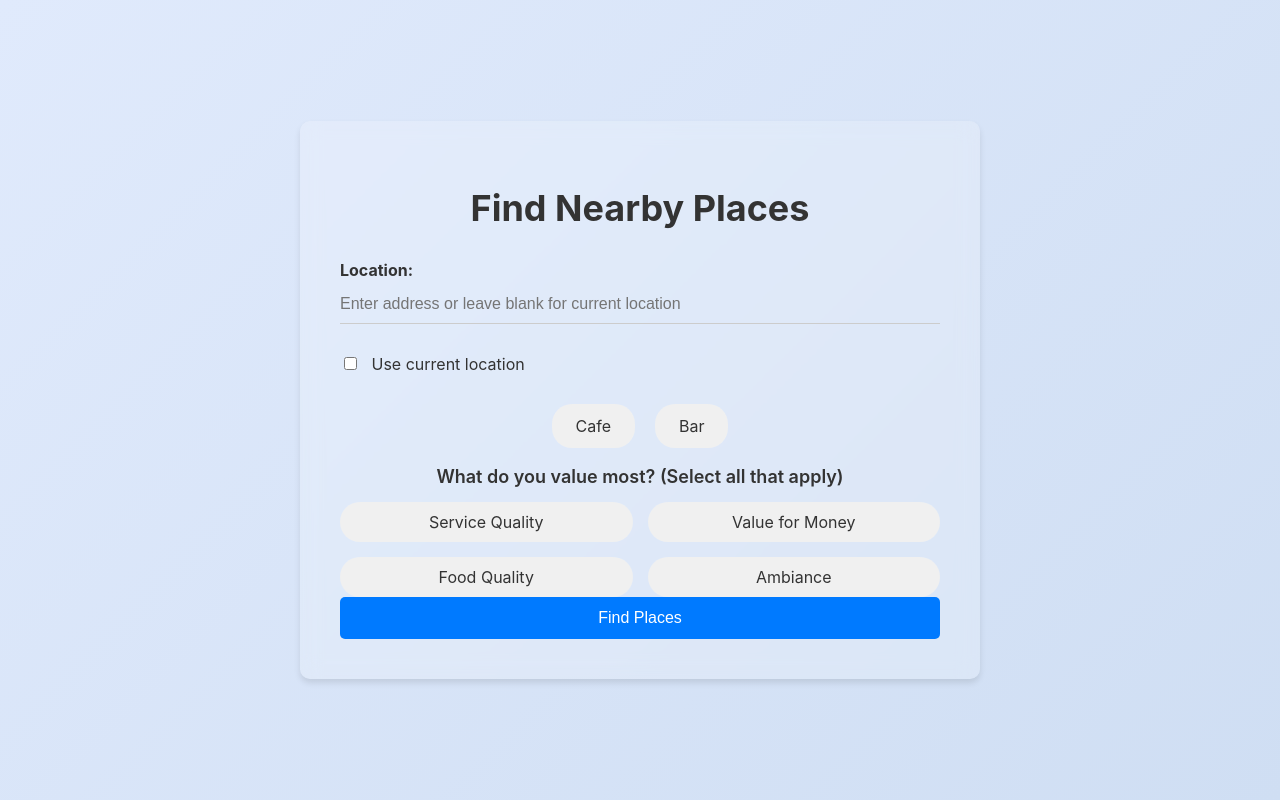
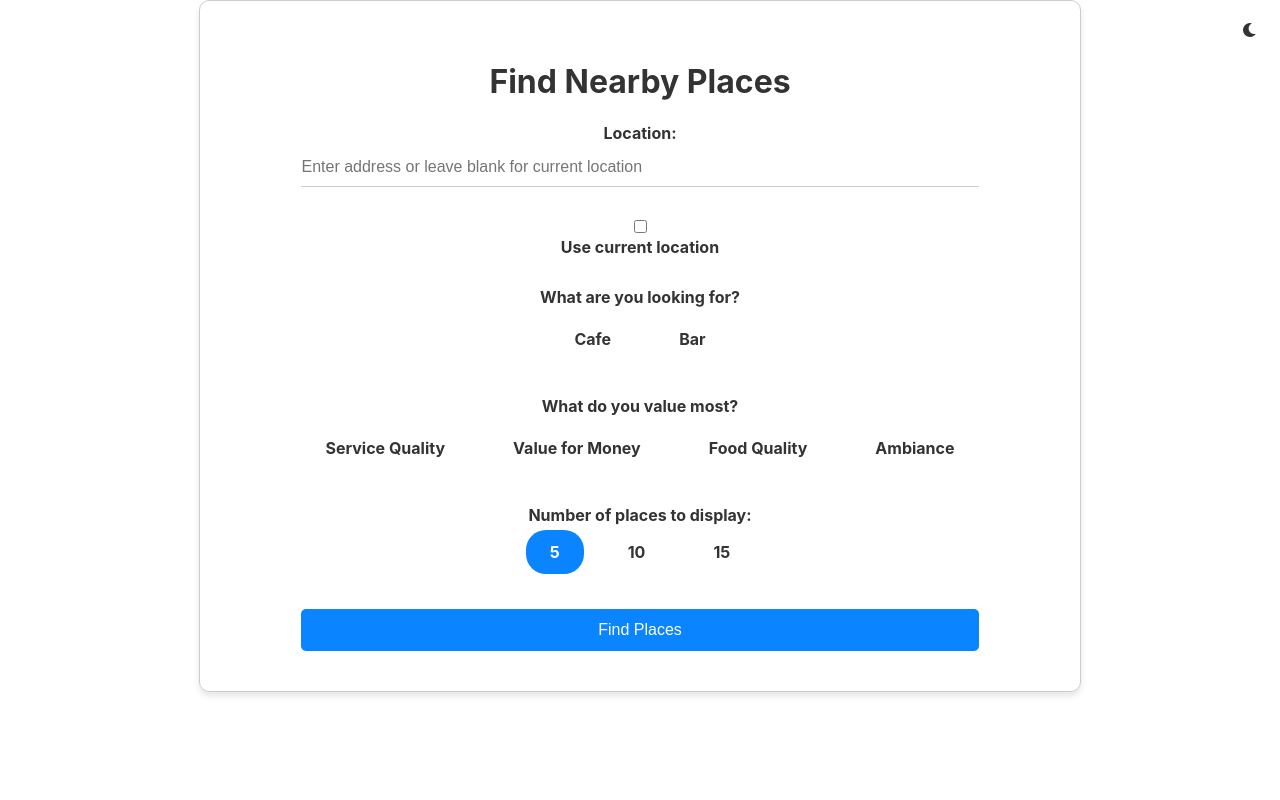
Before and after one commit to tonypapakon/place_suggestion, a Flask app: page / in a window 1280 px wide. Run offline with Flask 3, Linux system fonts and the light colour scheme; some libraries are stand-ins or nearby versions.

Commit message:
Add SQLite database for feedback, update feedback logic, enhance light/dark theming with better general styling, and refactor app structure

```diff
--- a/app.py
+++ b/app.py
@@ -4,31 +4,58 @@ from transformers import pipeline
 from tqdm import tqdm
 from dotenv import load_dotenv
 from collections import Counter
-from flask import Flask, request, render_template
+from flask import Flask, request, render_template, session
+from sklearn.feature_extraction.text import TfidfVectorizer
+from sklearn.metrics.pairwise import cosine_similarity
+import sqlite3
 
-#Initialize Flask
+# Initialize Flask
 app = Flask(__name__)
+app.secret_key = 'your_secret_key_here'  # Replace with a secure key for session management
 
-#Google's API key for places.
+# Load Google's API key from .env
 load_dotenv()
 API_KEY = os.getenv('G_API_KEY')
 if not API_KEY:
-    raise ValueError('No Google API key provided.')
+    raise ValueError('No Google API key provided in .env.')
 
-#Categories for classification
+# Categories for classification
 CATEGORIES = ['service quality', 'value for money', 'food quality', 'ambiance']
 
-#Load the classifier
+# Load the classifier
 classifier = pipeline(model="facebook/bart-large-mnli")
 
+# --- Database Setup ---
+
+def get_db_connection():
+    """Connect to the SQLite database."""
+    conn = sqlite3.connect('feedback.db')
+    conn.row_factory = sqlite3.Row  # Allows accessing columns by name
+    return conn
+
+def init_db():
+    """Initialize the database with the user_feedback table."""
+    conn = get_db_connection()
+    cursor = conn.cursor()
+    cursor.execute('''
+        CREATE TABLE IF NOT EXISTS user_feedback (
+            user_id TEXT,
+            place_id TEXT,
+            liked BOOLEAN,
+            category TEXT,
+            timestamp DATETIME DEFAULT CURRENT_TIMESTAMP
+        )
+    ''')
+    conn.commit()
+    conn.close()
+
+# Run database initialization when the app starts
+init_db()
+
+# --- End Database Setup ---
+
 def geocode_address(address, api_key):
-    """Geocode an address to latitude and longitude.
-
-    Args:
-        address (str): The address to geocode.
-        api_key (str): Google API key.
-    """
-
+    """Geocode an address to latitude and longitude."""
     url = f'https://maps.googleapis.com/maps/api/geocode/json?address={address}&key={api_key}'
     response = requests.get(url)
     data = response.json()
@@ -40,41 +67,19 @@ def geocode_address(address, api_key):
     else:
         raise ValueError(f'Geocoding failed with status: {data["status"]}')
 
-def fetch_reviews(place_id, api_key, max_reviews=10):
-    """Fetches reviews for a given place ID from Google Maps API.
-
-    Args:
-        place_id (str): ID of the place.
-        api_key (str): Google API key.
-        max_reviews (int, optional): Number of reviews that being checked. Defaults to 5 due to Google's API limitation.
-
-    Returns:
-        list: A list of reviews for the specified place.
-    """
-
-    # API request URL
+def fetch_reviews(place_id, api_key, max_reviews=5):
+    """Fetch reviews for a given place ID from Google Maps API."""
     url = f'https://maps.googleapis.com/maps/api/place/details/json?place_id={place_id}&fields=reviews&reviews_no_translation=false&key={api_key}'
-    # Send request to the API
     response = requests.get(url)
     data = response.json()
-
     if 'result' in data and 'reviews' in data['result']:
         reviews = data['result']['reviews']
         filtered_reviews = [review for review in reviews if review.get('text', '').strip()]
         return filtered_reviews[:max_reviews]
     return []
 
-
 def classify_review(review_text):
-    """Classifies the review text into a category.
-
-    Args:
-        review_text (str): The text of the review to classify.
-
-    Returns:
-        str : The category of the review.
-    """
-
+    """Classify the review text into a category."""
     if review_text.strip():
         result = classifier(review_text, CATEGORIES)
         return result['labels'][0]
@@ -84,11 +89,8 @@ def classify_review(review_text):
 def index():
     if request.method == 'POST':
         category = request.form['category']
-        # Get user preferences from the form
-        selected_preferences = request.form.getlist('preferences')  # List of selected categories
-
         try:
-            # Determine location (unchanged)
+            # Determine location
             if 'lat' in request.form and 'lng' in request.form and request.form['lat'] and request.form['lng']:
                 lat = float(request.form['lat'])
                 lng = float(request.form['lng'])
@@ -98,21 +100,17 @@ def index():
                     return render_template('results.html', error='No location provided.')
                 lat, lng = geocode_address(location_text, API_KEY)
 
-            # Perform a nearby search (unchanged)
+            # Perform a nearby search
             radius = 1000  # 1 km
             url = f'https://maps.googleapis.com/maps/api/place/nearbysearch/json?location={lat},{lng}&radius={radius}&type={category}&key={API_KEY}'
             response = requests.get(url)
             data = response.json()
             if data['status'] != 'OK':
                 return render_template('results.html', error='No places found.')
-            places = data['results'][:10]  # Take first 10 places
 
-            # Compute user weights
-            if selected_preferences:
-                num_selected = len(selected_preferences)
-                user_weights = {cat: 1.0 / num_selected if cat in selected_preferences else 0 for cat in CATEGORIES}
-            else:
-                user_weights = None  # No preferences selected
+            # Get number of places from form (default to 5)
+            max_places = int(request.form.get('max_places', 5))
+            places = data['results'][:max_places]
 
             # Process each place
             place_data = []
@@ -132,40 +130,22 @@ def index():
                     if isinstance(rating, (int, float)):
                         overall_ratings.append(rating)
                         if rating >= 4:
-                            category = classify_review(review['text'])
-                            if category in CATEGORIES:
-                                category_counts[category] += 1
+                            cat = classify_review(review['text'])
+                            if cat in CATEGORIES:
+                                category_counts[cat] += 1
                             else:
-                                category = 'N/A'
+                                cat = 'N/A'
                         else:
-                            category = 'N/A'
+                            cat = 'N/A'
                     else:
-                        category = 'N/A'
+                        cat = 'N/A'
                     classify_reviews.append({
                         'text': review['text'],
                         'rating': rating,
-                        'category': category
+                        'category': cat
                     })
-                # Calculate average rating
                 overall_avg = sum(overall_ratings) / len(overall_ratings) if overall_ratings else None
-
-                # Best category (unchanged)
                 most_common_category = category_counts.most_common(1)[0][0] if category_counts else 'N/A'
-
-                # Compute place proportions
-                total_high_rated = sum(category_counts.values())
-                if total_high_rated > 0:
-                    place_proportions = {cat: category_counts[cat] / total_high_rated for cat in CATEGORIES}
-                else:
-                    place_proportions = {cat: 0 for cat in CATEGORIES}  # No high-rated reviews
-
-                # Compute personalized score
-                if user_weights:
-                    score = sum(user_weights[cat] * place_proportions[cat] for cat in CATEGORIES)
-                else:
-                    score = overall_avg if overall_avg is not None else 0  # Fallback to overall rating
-
-                # Store place data with score
                 place_data.append({
                     'name': name,
                     'lat': lat,
@@ -173,21 +153,97 @@ def index():
                     'overall_avg': overall_avg,
                     'category': most_common_category,
                     'reviews': classify_reviews,
-                    'score': score  # New field for sorting
+                    'place_id': place_id  # Added for feedback
                 })
 
-            # Sort places by score (descending)
-            place_data.sort(key=lambda x: x['score'], reverse=True)
+            # Personalize: re-rank places based on feedback
+            user_id = session.get('user_id', 'default_user')  # Temporary user ID
+            liked_categories = get_liked_categories(user_id)
+            if liked_categories:
+                place_data.sort(key=lambda p: compute_preference_score(p, liked_categories), reverse=True)
 
-            return render_template('results.html', places=place_data, api_key=API_KEY)
+            # Build content model
+            place_ids, embeddings, vectorizer = build_content_model(place_data)
+            user_liked_texts = get_liked_texts(user_id, place_data)
+            recommended_places = recommend_places_ml(place_ids, user_liked_texts, vectorizer, embeddings)
+
+            return render_template('results.html', places=place_data, api_key=API_KEY, recommended_places=recommended_places)
         except ValueError as e:
             return render_template('results.html', error=str(e))
         except Exception as e:
             return render_template('results.html', error=f"An error occurred: {str(e)}")
 
-    # GET requests (unchanged)
     return render_template('index.html', api_key=API_KEY)
 
-#Run app
+def compute_preference_score(place, liked_categories):
+    """Compute a preference score for a place based on user feedback."""
+    score = 0
+    if place['category'] in liked_categories:
+        score += 1
+    if place['overall_avg']:
+        score += place['overall_avg'] / 5  # Normalize rating
+    return score
+
+def build_content_model(places):
+    """Build a TF-IDF model for place reviews."""
+    corpus = []
+    place_ids = []
+    for p in places:
+        reviews_text = " ".join([r['text'] for r in p['reviews']])
+        corpus.append(reviews_text)
+        place_ids.append(p['name'])
+    vectorizer = TfidfVectorizer(stop_words='english')
+    embeddings = vectorizer.fit_transform(corpus)
+    return place_ids, embeddings, vectorizer
+
+def recommend_places_ml(current_places, user_liked_texts, vectorizer, embeddings):
+    """Recommend places using ML based on user feedback."""
+    liked_embedding = vectorizer.transform([" ".join(user_liked_texts)])
+    similarity_scores = cosine_similarity(liked_embedding, embeddings)[0]
+    recommendations = sorted(zip(current_places, similarity_scores), key=lambda x: x[1], reverse=True)
+    return [rec[0] for rec in recommendations]
+
+# --- Database Functions ---
+
+def get_liked_categories(user_id):
+    """Fetch liked categories from the database for a user."""
+    conn = get_db_connection()
+    cursor = conn.cursor()
+    cursor.execute('SELECT category FROM user_feedback WHERE user_id = ? AND liked = 1', (user_id,))
+    categories = [row['category'] for row in cursor.fetchall()]
+    conn.close()
+    return categories
+
+def get_liked_texts(user_id, place_data):
+    """Fetch texts of liked places from the database for a user."""
+    conn = get_db_connection()
+    cursor = conn.cursor()
+    cursor.execute('SELECT place_id FROM user_feedback WHERE user_id = ? AND liked = 1', (user_id,))
+    liked_place_ids = [row['place_id'] for row in cursor.fetchall()]
+    conn.close()
+    # Fetch review texts for liked places (simplified)
+    liked_texts = []
+    for place in place_data:  # Assuming place_data is accessible; adjust if needed
+        if place['place_id'] in liked_place_ids:
+            liked_texts.extend([r['text'] for r in place['reviews']])
+    return liked_texts if liked_texts else ["positive feedback"]  # Fallback
+
+# --- End Database Functions ---
+
+@app.route('/rate', methods=['POST'])
+def rate_place():
+    """Handle user feedback submission."""
+    place_id = request.form.get('place_id')
+    category = request.form.get('category')
+    user_id = session.get('user_id', 'default_user')  # Temporary user ID
+    conn = get_db_connection()
+    cursor = conn.cursor()
+    cursor.execute('INSERT INTO user_feedback (user_id, place_id, liked, category) VALUES (?, ?, ?, ?)',
+                   (user_id, place_id, True, category))
+    conn.commit()
+    conn.close()
+    return render_template('results.html', places=[], api_key=API_KEY, error="Feedback recorded!")
+
+# Run app
 if __name__ == '__main__':
     app.run(debug=True)
--- a/static/style.css
+++ b/static/style.css
@@ -1,151 +1,182 @@
+:root {
+    --primary-color: #0a84ff;
+    --secondary-color: #409cff;
+    --text-color: #333;
+    --background-color: #fff;
+    --border-color: #ccc;
+}
+
+[data-theme="dark"] {
+    --primary-color: #409cff;
+    --secondary-color: #0a84ff;
+    --text-color: #eee;
+    --background-color: #222;
+    --border-color: #555;
+}
+
 /* General Styles */
 body {
     font-family: -apple-system, BlinkMacSystemFont, "Segoe UI", Roboto, Helvetica, Arial, sans-serif;
-    color: #333;
+    color: var(--text-color);
     margin: 0;
     padding: 0;
-    background: white;
+    background: var(--background-color);
+    transition: background 0.3s, color 0.3s;
 }
 
-.hero {
-    background: linear-gradient(135deg, #e0eafc, #cfdef3); /* Subtle gradient for modern depth */
-    min-height: 100vh;
+/* Theme Toggle Button */
+.theme-toggle {
+    position: fixed;
+    top: 10px;
+    right: 10px;
+    width: 40px;
+    height: 40px;
+    border-radius: 50%;
+    background-color: rgba(255, 255, 255, 0.1);
+    border: none;
+    outline: none;
+    cursor: pointer;
     display: flex;
+    align-items: center;
     justify-content: center;
-    align-items: center;
+    z-index: 1000;
+    transition: background-color 0.3s;
 }
 
+.theme-toggle i {
+    font-size: 16px;
+    color: var(--text-color);
+}
+
+/* Container Styles */
 .container {
     background: rgba(255, 255, 255, 0.2);
-    backdrop-filter: blur(10px); /* Modern blur effect */
-    -webkit-backdrop-filter: blur(10px); /* Safari support */
+    backdrop-filter: blur(10px);
+    -webkit-backdrop-filter: blur(10px);
     border-radius: 10px;
     padding: 40px;
     box-shadow: 0 4px 6px rgba(0, 0, 0, 0.1);
-    max-width: 600px;
+    max-width: 800px;
     width: 100%;
+    margin: 0 auto;
+    text-align: center;
+    display: flex;
+    flex-direction: column;
+    align-items: center;
     animation: fadeIn 0.5s ease-in;
-}
-
-
-h1 {
-    font-size: 36px;
-    color: #333;
-    text-align: center;
-    margin-bottom: 30px;
+    border: 1px solid var(--border-color);
 }
 
 /* Form Styling */
 .form-group {
-    margin-bottom: 30px; /* Consistent spacing between form sections */
+    margin-bottom: 30px;
 }
 
 .form-group label {
     display: block;
     margin-bottom: 5px;
     font-weight: bold;
+    color: var(--text-color);
 }
 
 .form-group input[type="text"] {
     width: 100%;
     padding: 10px 0;
     border: none;
-    border-bottom: 1px solid #ccc;
+    border-bottom: 1px solid var(--border-color);
     font-size: 16px;
     background: transparent;
+    color: var(--text-color);
 }
 
 .form-group input[type="text"]:focus {
     outline: none;
-    border-bottom: 1px solid #007AFF; /* Apple blue */
+    border-bottom: 1px solid var(--primary-color);
 }
 
-.form-group input[type="checkbox"] {
-    margin-right: 10px;
+/* New Form Title Styling */
+.form-title {
+    font-size: 16px;
+    font-weight: bold;
+    margin-bottom: 10px;
+    color: var(--text-color);
 }
 
 /* Category Selection */
 .category-selection {
     display: flex;
     justify-content: center;
-    gap: 20px; /* Space between category buttons */
+    gap: 20px;
 }
 
 .category-selection input {
-    display: none; /* Hide radio inputs */
+    display: none;
 }
 
 .category-selection label {
-    padding: 12px 24px; /* Larger padding for prominence */
-    background-color: #f0f0f0;
+    padding: 12px 24px;
+    background-color: rgba(255, 255, 255, 0.1);
     border-radius: 20px;
     cursor: pointer;
-    transition: background-color 0.3s, color 0.3s, transform 0.3s;
-    text-align: center; /* Center text within buttons */
+    transition: all 0.3s;
+    color: var(--text-color);
 }
 
 .category-selection input:checked + label {
-    background-color: #007AFF;
+    background-color: var(--primary-color);
     color: white;
-}
-
-.category-selection label:hover {
-    transform: scale(1.05); /* Slight zoom on hover */
 }
 
 /* Preferences */
 .preferences-label {
     font-size: 18px;
     font-weight: 600;
-    margin-bottom: 15px; /* Space below the label */
+    margin-bottom: 15px;
     text-align: center;
+    color: var(--text-color);
 }
 
 .preferences-buttons {
     display: grid;
-    grid-template-columns: repeat(2, 1fr); /* Two-column grid for preferences */
-    gap: 15px; /* Space between preference buttons */
+    grid-template-columns: repeat(2, 1fr);
+    gap: 15px;
 }
 
 .preferences input {
-    display: none; /* Hide checkboxes */
+    display: none;
 }
 
 .preferences label {
     padding: 10px;
-    background-color: #f0f0f0;
+    background-color: rgba(255, 255, 255, 0.1);
     border-radius: 20px;
     cursor: pointer;
-    text-align: center; /* Center text within buttons */
-    transition: background-color 0.3s, color 0.3s, transform 0.3s;
+    transition: all 0.3s;
+    color: var(--text-color);
 }
 
 .preferences input:checked + label {
-    background-color: #007AFF;
+    background-color: var(--primary-color);
     color: white;
-}
-
-.preferences label:hover {
-    transform: scale(1.05); /* Slight zoom on hover */
 }
 
 /* Submit Button */
 button {
     width: 100%;
     padding: 12px;
-    background-color: #007AFF; /* Apple blue */
+    background-color: var(--primary-color);
     color: white;
     border: none;
     border-radius: 5px;
     font-size: 16px;
     cursor: pointer;
-    transition: background-color 0.3s, transform 0.3s;
+    transition: all 0.3s;
     transform: scale(1);
 }
 
 button:hover {
-    background-color: #005ECB; /* Darker blue on hover */
-    transform: scale(1.02); /* Slight zoom on hover */
+    background-color: var(--secondary-color);
+    transform: scale(1.02);
 }
 
 /* Fade-In Animation */
@@ -153,3 +184,37 @@ button:hover {
     from { opacity: 0; }
     to { opacity: 1; }
 }
+
+/* Results Page Styling */
+.place {
+    margin-bottom: 40px;
+    padding: 20px;
+    background: rgba(255, 255, 255, 0.1);
+    border-radius: 10px;
+    box-shadow: 0 2px 4px rgba(0, 0, 0, 0.1);
+    border: 1px solid var(--border-color);
+}
+
+.review {
+    padding: 15px;
+    background: rgba(255, 255, 255, 0.1);
+    border-radius: 10px;
+    margin-bottom: 15px;
+    border: 1px solid var(--border-color);
+    text-align: left; /* Align review text to the left */
+}
+
+.map iframe {
+    border-radius: 10px;
+    width: 100%;
+    height: 300px;
+}
+
+/* Ensure consistent spacing for form sections */
+.form-group,
+.category-selection,
+.preferences,
+.preferences-label,
+.preferences-buttons {
+    margin-bottom: 30px;
+}
--- a/templates/index.html
+++ b/templates/index.html
@@ -5,33 +5,65 @@
     <title>Review Analyzer</title>
     <link rel="stylesheet" href="{{ url_for('static', filename='style.css') }}">
     <link rel="stylesheet" href="https://cdnjs.cloudflare.com/ajax/libs/font-awesome/6.0.0/css/all.min.css">
+    <script>
+        // Immediately apply saved theme before page render
+        (function() {
+            const savedTheme = localStorage.getItem('theme');
+            if (savedTheme === 'dark') {
+                document.documentElement.setAttribute('data-theme', 'dark');
+            }
+        })();
+        function toggleTheme() {
+            const root = document.documentElement;
+            const icon = document.querySelector('.theme-toggle i');
+            if (root.getAttribute('data-theme') === 'dark') {
+                root.removeAttribute('data-theme');
+                icon.classList.remove('fa-sun');
+                icon.classList.add('fa-moon');
+                localStorage.setItem('theme', 'light');
+            } else {
+                root.setAttribute('data-theme', 'dark');
+                icon.classList.remove('fa-moon');
+                icon.classList.add('fa-sun');
+                localStorage.setItem('theme', 'dark');
+            }
+        }
+    </script>
 </head>
 <body>
+    <!-- Theme Toggle Button (small circular button at top right) -->
+    <button class="theme-toggle" onclick="toggleTheme()">
+        <i class="fas fa-moon"></i>
+    </button>
     <div class="hero">
         <div class="container">
             <h1>Find Nearby Places</h1>
             <form method="POST" action="/">
                 <!-- Location Input -->
                 <div class="form-group">
-                    <label for="location">Location:</label>
+                    <label class="form-title" for="location">Location:</label>
                     <input type="text" id="location" name="location_text" placeholder="Enter address or leave blank for current location">
                 </div>
                 <div class="form-group">
-                    <input type="checkbox" id="use_current" name="use_current"> Use current location
+                    <input type="checkbox" id="use_current" name="use_current">
+                    <label for="use_current" class="form-title">Use current location</label>
                 </div>
 
-                <!-- Category Selection (Horizontal Buttons) -->
+                <!-- Category Selection with Title -->
+                <div class="form-group">
+                    <p class="form-title">What are you looking for?</p>
                     <div class="category-selection">
                         <input type="radio" id="cafe" name="category" value="cafe">
                         <label for="cafe">Cafe</label>
                         <input type="radio" id="bar" name="category" value="bar">
                         <label for="bar">Bar</label>
                     </div>
+                </div>
 
-                <!-- Preferences (Horizontal Buttons) -->
-                <div class="preferences">
-                    <p class="preferences-label">What do you value most? (Select all that apply)</p>
-                    <div class="preferences-buttons">
+                <!-- Preferences -->
+                <div class="form-group">
+                    <p class="form-title">What do you value most?</p>
+                    <div class="category-selection">
                         <input type="checkbox" id="service" name="preferences" value="service quality">
                         <label for="service">Service Quality</label>
                         <input type="checkbox" id="value" name="preferences" value="value for money">
@@ -40,6 +72,19 @@
                         <label for="food">Food Quality</label>
                         <input type="checkbox" id="ambiance" name="preferences" value="ambiance">
                         <label for="ambiance">Ambiance</label>
+                    </div>
+                </div>
+
+                <!-- Number of Places -->
+                <div class="form-group">
+                    <label class="form-title" for="max_places">Number of places to display:</label>
+                    <div class="category-selection">
+                        <input type="radio" id="places5" name="max_places" value="5" checked>
+                        <label for="places5">5</label>
+                        <input type="radio" id="places10" name="max_places" value="10">
+                        <label for="places10">10</label>
+                        <input type="radio" id="places15" name="max_places" value="15">
+                        <label for="places15">15</label>
                     </div>
                 </div>
 
@@ -103,28 +148,21 @@
             }
         });
 
-        function toggleTheme() {
-            const body = document.body;
-            const icon = document.querySelector('.theme-toggle i');
-
-            if (body.getAttribute('data-theme') === 'dark') {
-                body.removeAttribute('data-theme');
-                icon.classList.remove('fa-sun');
-                icon.classList.add('fa-moon');
-                localStorage.setItem('theme', 'light');
-            } else {
-                body.setAttribute('data-theme', 'dark');
-                icon.classList.remove('fa-moon');
-                icon.classList.add('fa-sun');
-                localStorage.setItem('theme', 'dark');
-            }
+        const savedTheme = localStorage.getItem('theme');
+        if (savedTheme === 'dark') {
+            document.documentElement.setAttribute('data-theme', 'dark');
+            document.querySelector('.theme-toggle i').classList.replace('fa-moon', 'fa-sun');
         }
 
+        // Apply saved theme on load
+        document.addEventListener("DOMContentLoaded", function() {
             const savedTheme = localStorage.getItem('theme');
             if (savedTheme === 'dark') {
-            document.body.setAttribute('data-theme', 'dark');
-            document.querySelector('.theme-toggle i').classList.replace('fa-moon', 'fa-sun');
+                document.documentElement.setAttribute('data-theme', 'dark');
+                const icon = document.querySelector('.theme-toggle i');
+                if (icon) icon.classList.replace('fa-moon', 'fa-sun');
             }
+        });
     </script>
     <script src="https://maps.googleapis.com/maps/api/js?key={{api_key}}&callback=initMap" async defer></script>
 </body>
```
Also changed, not shown: templates/results.html (+31 -29 lines), feedback.db (added), 1 other file. Lines whose indentation alone changed are shown as unchanged.
